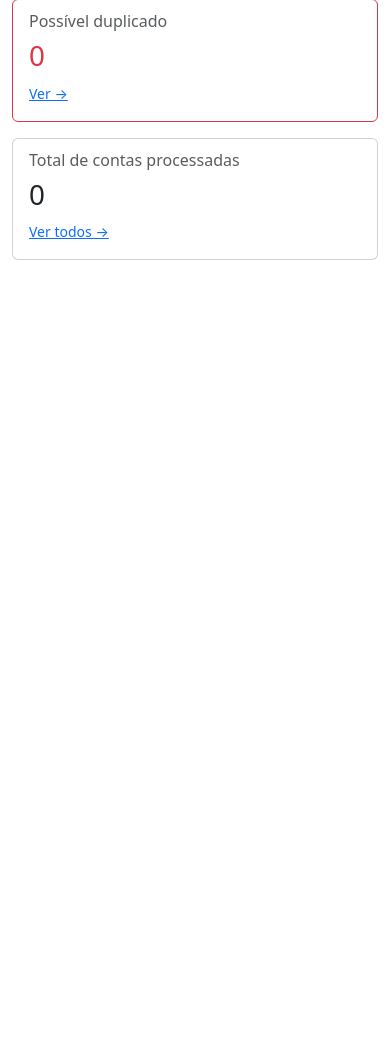
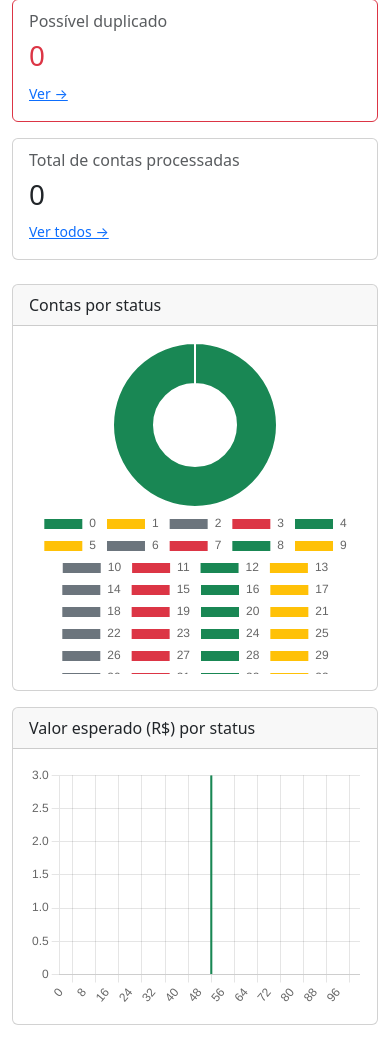
Before and after one commit to viniciusperrone/finance-auto-match, a Django app: page / in a window 390 px wide. Shown: the part 867-1916 px from the top of the page. Before the commit the page ends 1127 px from the top, so only its background shows below. Run offline with Django 5.2, Linux system fonts and the light colour scheme; data that the repository does not hold is empty.

Commit message:
feat: apply chart in home

```diff
--- a/apps/dashboard/views.py
+++ b/apps/dashboard/views.py
@@ -1,8 +1,10 @@
+import json
 from datetime import datetime
 from openpyxl import Workbook
+from decimal import Decimal
 
 from django.contrib import messages
-from django.db.models import Count
+from django.db.models import Count, Sum
 from django.shortcuts import redirect, render
 from django.http import HttpResponse
 from django.views.decorators.http import require_POST
@@ -12,23 +14,55 @@ from apps.reconciliation.engine import run_reconciliation
 from apps.reconciliation.models import ReconciliationResult
 from apps.uploads.models import UploadedFile
 
+Status = ReconciliationResult.Status
 
 def _resume_conciliation() -> dict:
-    counts_qs = ReconciliationResult.objects.values("status").annotate(total=Count("id"))
-    counts = {row["status"]: row["total"] for row in counts_qs}
+    counts_qs = ReconciliationResult.objects.values("status").annotate(
+        total=Count("id"), value=Sum("receivable__expected_amount")
+    )
+    by_status = {row["status"]: row for row in counts_qs}
+
+    def count_for(status):
+        return by_status.get(status, {}).get("total", 0)
+
+    def value_for(status):
+        return float(by_status.get(status, {}).get("valor") or Decimal("0.00"))
 
     return {
         "total": ReconciliationResult.objects.count(),
-        "conciliado": counts.get(ReconciliationResult.Status.CONCILIADO, 0),
-        "divergencia": counts.get(ReconciliationResult.Status.DIVERGENCIA, 0),
-        "nao_encontrado": counts.get(ReconciliationResult.Status.NAO_ENCONTRADO, 0),
-        "possivel_duplicado": counts.get(ReconciliationResult.Status.POSSIVEL_DUPLICADO, 0),
+        "reconciled": count_for(Status.CONCILIADO),
+        "discrepancy": count_for(Status.DIVERGENCIA),
+        "not_found": count_for(Status.NAO_ENCONTRADO),
+        "possible_duplicate": count_for(Status.POSSIVEL_DUPLICADO),
+        "values": {
+            "reconciled": value_for(Status.CONCILIADO),
+            "discrepancy": value_for(Status.DIVERGENCIA),
+            "not_found": value_for(Status.NAO_ENCONTRADO),
+            "possible_duplicate": value_for(Status.POSSIVEL_DUPLICADO)
+        }
     }
 
 def home(request):
+    resume = _resume_conciliation()
     context = {
-        "total_arquivos": UploadedFile.objects.count(),
-        "resumo": _resume_conciliation()
+        "all_files": UploadedFile.objects.count(),
+        "resume": resume,
+        "chart_status_counts": json.dumps(
+            {
+                "Conciliado": resume["reconciled"],
+                "Divergência": resume["discrepancy"],
+                "Não encontrado": resume["not_found"],
+                "Possível duplicado": resume["possible_duplicate"],
+            }
+        ),
+        "chart_status_values": json.dumps(
+            {
+                "Conciliado": round(resume["values"]["reconciled"], 2),
+                "Divergência": round(resume["values"]["discrepancy"], 2),
+                "Não encontrado": round(resume["values"]["not_found"], 2),
+                "Possível duplicado": round(resume["values"]["possible_duplicate"], 2),
+            }
+        ),
     }
 
     return render(request, "dashboard/home.html", context)
--- a/apps/uploads/views.py
+++ b/apps/uploads/views.py
@@ -5,7 +5,7 @@ from django.views.generic import CreateView, DeleteView, ListView
 
 from .models import UploadedFile
 from .forms import UploadedFileForm
-from ..reconciliation.services import process_uploaded_file
+from apps.reconciliation.services import process_uploaded_file
 
 
 class UploadedFileListView(ListView):
--- a/templates/dashboard/home.html
+++ b/templates/dashboard/home.html
@@ -25,7 +25,7 @@
             <div class="card">
                 <div class="card-body">
                     <h6 class="card-subtitle text-muted mb-2">Arquivos enviados</h6>
-                    <p class="display-6 mb-2">{{ total_arquivos }}</p>
+                    <p class="display-6 mb-2">{{ all_files }}</p>
                     <a href="{% url 'uploads:list' %}" class="small">Ver arquivos &rarr;</a>
                 </div>
             </div>
@@ -35,7 +35,7 @@
             <div class="card border-success">
                 <div class="card-body">
                     <h6 class="card-subtitle text-muted mb-2">Conciliado</h6>
-                    <p class="display-6 mb-2 text-success">{{ resumo.conciliado }}</p>
+                    <p class="display-6 mb-2 text-success">{{ resume.reconciled }}</p>
                     <a href="{% url 'dashboard:results_list' %}?status=conciliado" class="small">Ver &rarr;</a>
                 </div>
             </div>
@@ -45,7 +45,7 @@
             <div class="card border-warning">
                 <div class="card-body">
                     <h6 class="card-subtitle text-muted mb-2">Divergência</h6>
-                    <p class="display-6 mb-2 text-warning">{{ resumo.divergencia }}</p>
+                    <p class="display-6 mb-2 text-warning">{{ resume.discrepancy }}</p>
                     <a href="{% url 'dashboard:results_list' %}?status=divergencia" class="small">Ver &rarr;</a>
                 </div>
             </div>
@@ -55,7 +55,7 @@
             <div class="card border-secondary">
                 <div class="card-body">
                     <h6 class="card-subtitle text-muted mb-2">Não encontrado</h6>
-                    <p class="display-6 mb-2 text-secondary">{{ resumo.nao_encontrado }}</p>
+                    <p class="display-6 mb-2 text-secondary">{{ resume.not_found }}</p>
                     <a href="{% url 'dashboard:results_list' %}?status=nao_encontrado" class="small">Ver &rarr;</a>
                 </div>
             </div>
@@ -65,7 +65,7 @@
             <div class="card border-danger">
                 <div class="card-body">
                     <h6 class="card-subtitle text-muted mb-2">Possível duplicado</h6>
-                    <p class="display-6 mb-2 text-danger">{{ resumo.possivel_duplicado }}</p>
+                    <p class="display-6 mb-2 text-danger">{{ resume.possible_duplicate }}</p>
                     <a href="{% url 'dashboard:results_list' %}?status=possivel_duplicado" class="small">Ver &rarr;</a>
                 </div>
             </div>
@@ -75,13 +75,60 @@
             <div class="card">
                 <div class="card-body">
                     <h6 class="card-subtitle text-muted mb-2">Total de contas processadas</h6>
-                    <p class="display-6 mb-2">{{ resumo.total }}</p>
+                    <p class="display-6 mb-2">{{ resume.total }}</p>
                     <a href="{% url 'dashboard:results_list' %}" class="small">Ver todos &rarr;</a>
                 </div>
             </div>
         </div>
     </div>
 
+    <div class="row g-3 mb-4">
+        <div class="col-md-6">
+            <div class="card">
+                <div class="card-header">Contas por status</div>
+                <div class="card-body">
+                    <canvas id="chartStatusCounts" height="220"></canvas>
+                </div>
+            </div>
+        </div>
+        <div class="col-md-6">
+            <div class="card">
+                <div class="card-header">Valor esperado (R$) por status</div>
+                <div class="card-body">
+                    <canvas id="chartStatusValues" height="220"></canvas>
+                </div>
+            </div>
+        </div>
+    </div>
 
+    {{ chart_status_counts|json_script:"chart-status-counts" }}
+    {{ chart_status_values|json_script:"chart-status-values"}}
+    <script src="https://cdn.jsdelivr.net/npm/chart.js@4.4.4/dist/chart.umd.min.js"></script>
+    <script>
+        const STATUS_COLORS = ["#198754", "#ffc107", "#6c757d", "#dc3545"];
+
+        const countsData = JSON.parse(document.getElementById("chart-status-counts").textContent);
+        new Chart(document.getElementById("chartStatusCounts"), {
+            type: "doughnut",
+            data: {
+                labels: Object.keys(countsData),
+                datasets: [{ data: Object.values(countsData), backgroundColor: STATUS_COLORS }],
+            },
+            options: { plugins: { legend: { position: "bottom" } } },
+        });
+
+        const valoresData = JSON.parse(document.getElementById("chart-status-values").textContent);
+        new Chart(document.getElementById("chartStatusValues"), {
+            type: "bar",
+            data: {
+                labels: Object.keys(valoresData),
+                datasets: [{ label: "Valor esperado (R$)", data: Object.values(valoresData), backgroundColor: STATUS_COLORS }],
+            },
+            options: {
+                plugins: { legend: { display: false } },
+                scales: { y: { beginAtZero: true } },
+            },
+        });
+    </script>
 
 {% endblock %}
```
